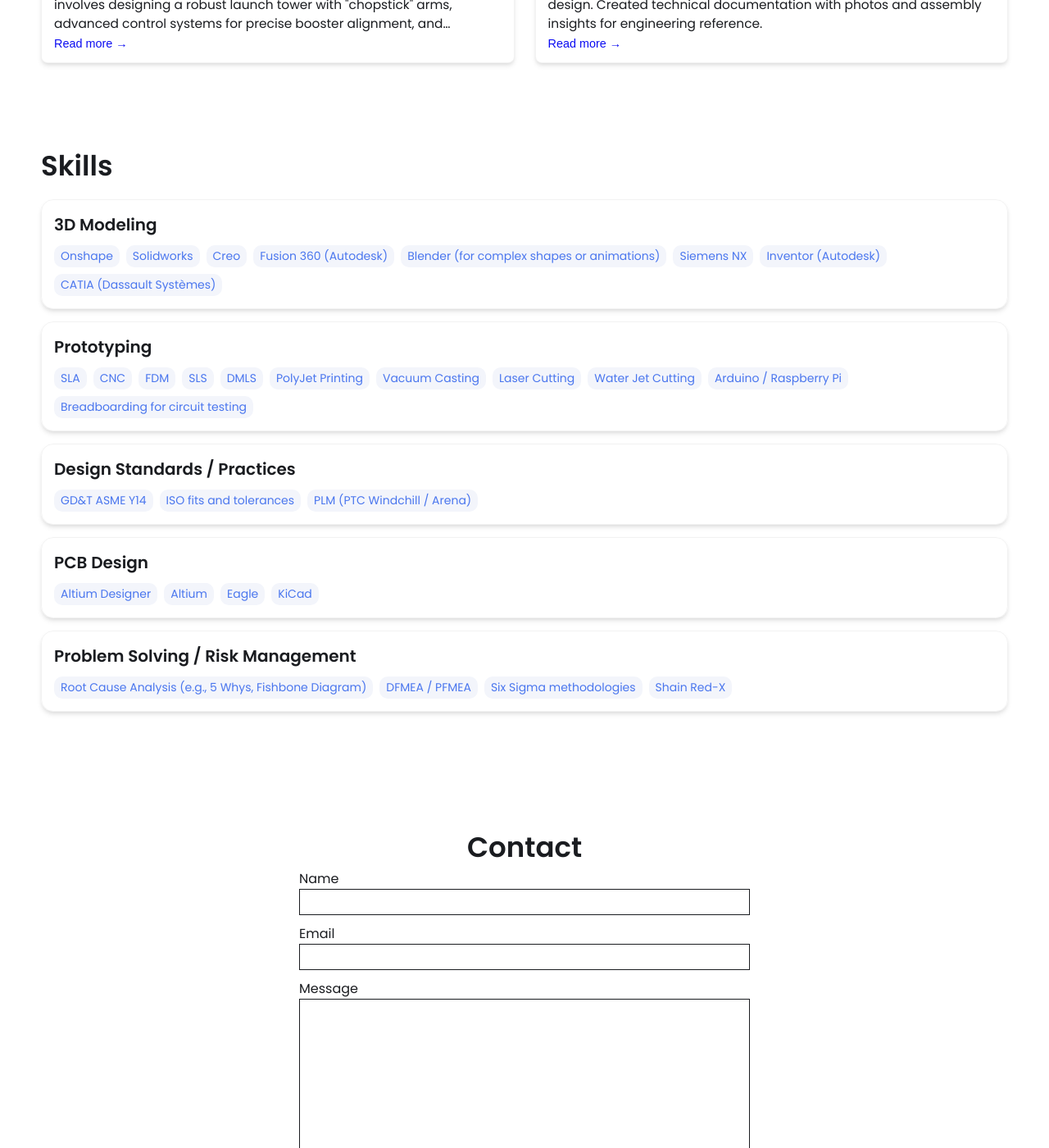
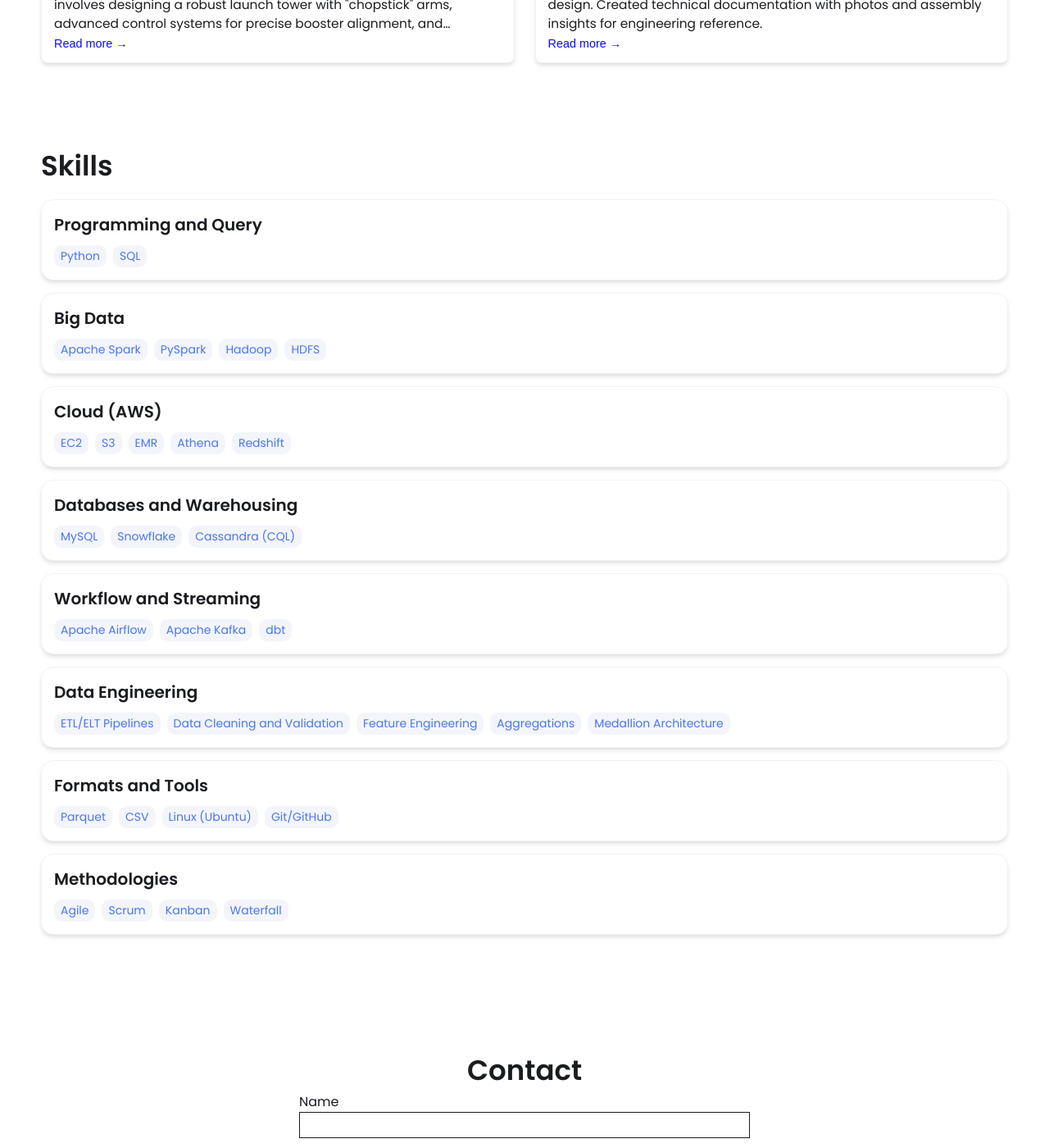
Before and after one commit to Newlin-Anto/Newlin-Anto.github.io, a Jekyll site: the page built from index.html, in a window 1280 px wide and 1400 px high, scrolled down 1449 px. Shown: the whole window at 82% size. Built offline with Jekyll 4.4.1, drawn with Linux system fonts in a browser that asks for light colours; some of the changed text lies outside the part shown.

Commit message:
Update _config.yml

```diff
--- a/_config.yml
+++ b/_config.yml
@@ -1,142 +1,86 @@
-# Welcome to Jekyll!
-#
-# This config file is meant for settings that affect your whole blog, values
-# which you are expected to set up once and rarely edit after that. If you find
-# yourself editing this file very often, consider using Jekyll's data files
-# feature for the data you need to update frequently.
-
 # Main Page Setup
 
-title: John Doe's Portfolio # This is what shows up in the tab of the browser
-
-
+title: Newlin Anto Marian C | Data Engineer # This is what shows up in the tab of the browser
 
 # Hero Section
-name: John Doe
-headline: headline message
+name: Newlin Anto Marian C
+headline: Data Engineer | Python, SQL, PySpark, AWS
 description: >- # dont remove this line. this will ignore all new lines until the next section
-  Write an awesome intro and discuss your highlights and qualification. You can edit this
-  line in _config.yml. It will appear in your document head meta (for
-  Google search results) and in your feed.xml site description.
+  B.Tech Information Technology graduate (2026) with hands-on project experience building
+  ETL/ELT pipelines using Python, SQL, PySpark, Hadoop, AWS, Snowflake and dbt.
+  I am seeking a Data Engineer role. Email: antonewlin04@gmail.com
 
-# Place your profile image in /assets/images/profile-image/folder and edit the file name
+# Profile image
 profile_image: ./assets/images/profile-image/avatar.jpeg
 
+# Resume
+resume-url: /assets/resume/Resume.pdf
 
-# Link your resume
-# You can place your resume in assets/resume/{resume.pdf or add external link such as pdf saved in google drive
-resume-url: https://drive.google.com/file/d/13Z3duVzh-gguPU5r03oJVEE6rV9rd3DS/view?usp=sharing # or /assets/resume/resume.pdf
+# External links
+external-links:
+  linkedin: new-lin
+  github: Newlin-Anto
 
+# Skills Section
+skills:
+  - category: Programming and Query
+    tools:
+    - Python
+    - SQL
+  - category: Big Data
+    tools:
+    - Apache Spark
+    - PySpark
+    - Hadoop
+    - HDFS
+  - category: Cloud (AWS)
+    tools:
+    - EC2
+    - S3
+    - EMR
+    - Athena
+    - Redshift
+  - category: Databases and Warehousing
+    tools:
+    - MySQL
+    - Snowflake
+    - Cassandra (CQL)
+  - category: Workflow and Streaming
+    tools:
+    - Apache Airflow
+    - Apache Kafka
+    - dbt
+  - category: Data Engineering
+    tools:
+    - ETL/ELT Pipelines
+    - Data Cleaning and Validation
+    - Feature Engineering
+    - Aggregations
+    - Medallion Architecture
+  - category: Formats and Tools
+    tools:
+    - Parquet
+    - CSV
+    - Linux (Ubuntu)
+    - Git/GitHub
+  - category: Methodologies
+    tools:
+    - Agile
+    - Scrum
+    - Kanban
+    - Waterfall
 
-# Set up external links - this will show up as small icons next to your name.
+# Contact Form Setup (added in step 4)
+formspree-key:
 
-external-links:    # input only your own url slug. The icons with missing entries will not appear.
-  linkedin: test    # https://www.linkedin.com/in/{your url slug}
-  github: leea12    # https://github.com/{your url slug}
-  stackoverflow: test      # https://stackoverflow.com/users/{your url slug}
-  medium:            # https://medium.com/@{your url slug}
-  x-twitter:   # https://x.com/{your url slug}
-  threads:            # https://threads.net/@{your url slug}
-  instragram:       # https://instagram.com/{your url slug}
-  youtube:           # https://youtube.com/@{your url slug}
-  discord:            # https://discord.com/users/{your url slug}
-  bluesky:           # https://bsky.app/profile/{your url slug}
-
-
-# Skills Section - Add the list of your Skills by categories/tools. The indentation for each level needs to be precise.
-skills:
-  - category: 3D Modeling
-    tools:
-    - Onshape
-    - Solidworks
-    - Creo
-    - Fusion 360 (Autodesk)
-    - Blender (for complex shapes or animations)
-    - Siemens NX
-    - Inventor (Autodesk)
-    - CATIA (Dassault Systèmes)
-  - category: Prototyping
-    tools:
-    - SLA
-    - CNC
-    - FDM
-    - SLS
-    - DMLS
-    - PolyJet Printing
-    - Vacuum Casting
-    - Laser Cutting
-    - Water Jet Cutting
-    - Arduino / Raspberry Pi
-    - Breadboarding for circuit testing
-  - category: Design Standards / Practices
-    tools:
-    - GD&T ASME Y14
-    - ISO fits and tolerances
-    - PLM (PTC Windchill / Arena)
-  - category: PCB Design
-    tools:
-    - Altium Designer
-    - Altium
-    - Eagle
-    - KiCad
-  - category: Problem Solving / Risk Management
-    tools:
-    - Root Cause Analysis (e.g., 5 Whys, Fishbone Diagram)
-    - DFMEA / PFMEA
-    - Six Sigma methodologies
-    - Shain Red-X
-
-
-# Contact Form Setup. Setup an account and copy over the key. When someone fills out the form, it will be received in your email.
-formspree-key:   https://formspree.io/f/{8-digit key}
-
-
-
-# Active theme (Updatethis to switch themes). Make sure to keep the indentation the samne.
-colors: # this is the basic theme
+# Theme
+colors:
   text: "#1a1c20"
   border: "#ddd"
   link: "#4a76ee"
   highlight: "#0c0cf2"
   background: "#ffffff"
   light_background: "#f3f5fb"
-
-# A few examples.
-basic theme:
-  text: "#1a1c20"
-  border: "#ddd"
-  link: "#4a76ee"
-  highlight: "#0c0cf2"
-  background: "#ffffff"
-  light_background: "#f3f5fb"
-
-  mint theme:
-  text: "#2c3333"
-  border: "#e0f2ef"
-  link: "#40b3a2"
-  highlight: "#2a9d8f"
-  background: "#f7fbfa"
-  light_background: "#f0f9f7"
-
-lemon theme:
-  text: "#2d2926"
-  border: "#f7f3e3"
-  link: "#ffc94d"
-  highlight: "#ffb800"
-  background: "#fffdf5"
-  light_background: "#fff9e6"
-
-  pink theme:
-  text: "#2d2d2d"
-  border: "#f8e2e2"
-  link: "#ff8fa3"
-  highlight: "#ff4d6d"
-  background: "#fff8f8"
-  light_background: "#fff5f6"
-
-
-
-
 
 
 #########################################################################################################
```
